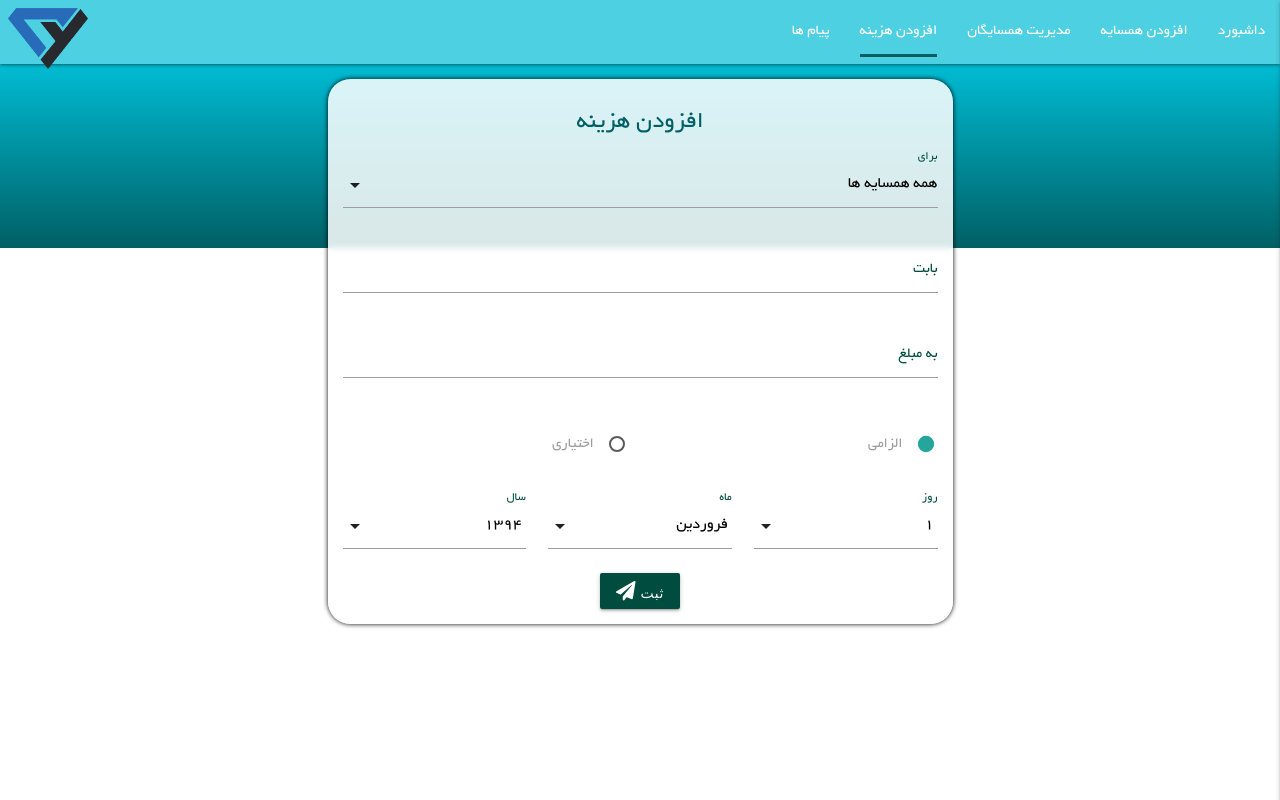
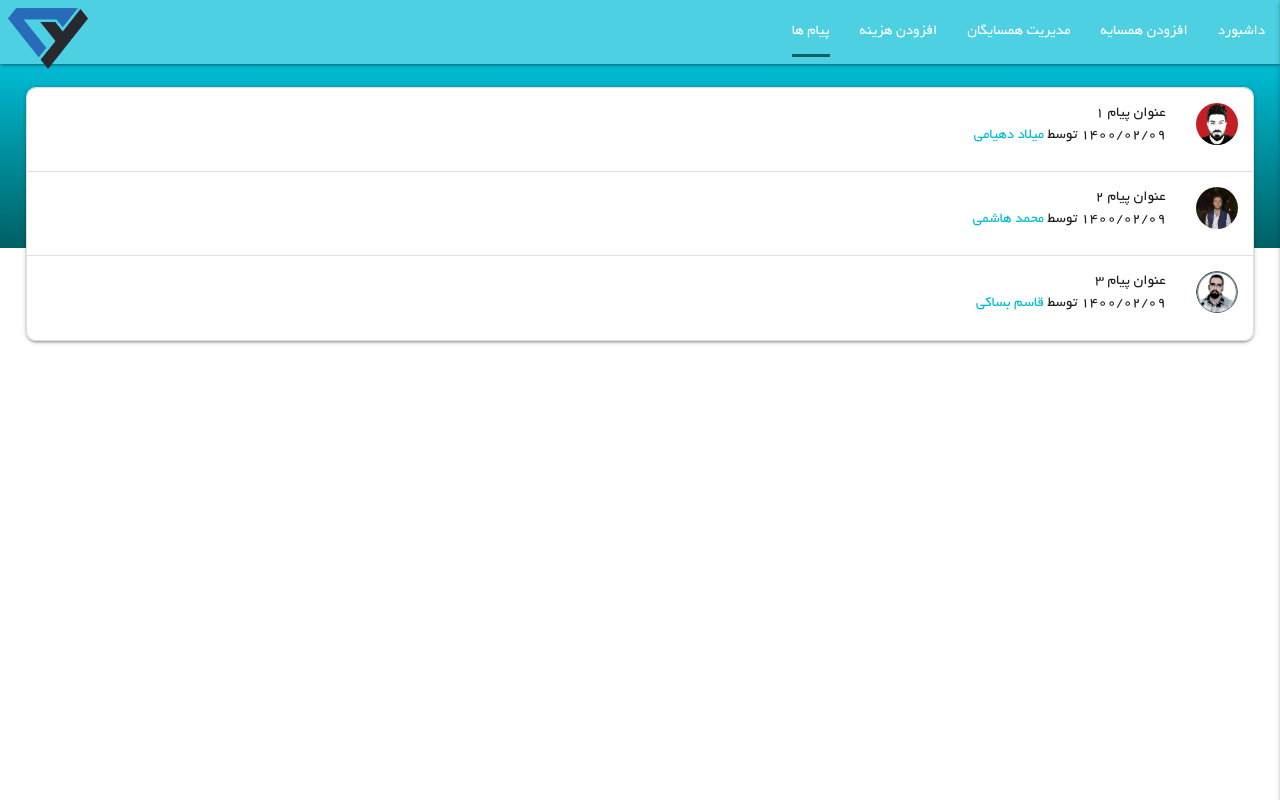
Before and after one commit to qasemB/materialize-project1, a plain HTML site: page index.html in a window 1280 px wide. Drawn offline with Linux system fonts and the light colour scheme.

Commit message:
part #16

```diff
--- a/assets/css/style.css
+++ b/assets/css/style.css
@@ -157,6 +157,24 @@ padding-right: 4rem !important;
   background: #0060643a;
 }
 
+#content5 .collection .collection-item.active{
+    background-color: white !important;
+    color: unset !important;
+}
+
+#content5 .collapsible-header{
+    background-color: unset !important;
+    border-bottom: unset !important;
+}
+
+#content5 .main_list_messages{
+    border-radius: 10px !important;
+    max-height: calc(100vh - 1.1rem - 68px);
+    overflow-y: auto !important;
+}
+
+
+
 @media(min-width:601px){
     .px_md_5{
         padding-left: 5rem !important;
--- a/assets/js/app.js
+++ b/assets/js/app.js
@@ -29,6 +29,9 @@ document.addEventListener('DOMContentLoaded', function() {
             "گاز": null,
         }
     })
+
+    var collapsibleElem = document.querySelectorAll('.collapsible');
+    M.Collapsible.init(collapsibleElem , {})
 
 
     var quickAccessNodes = Array.prototype.slice.call(document.querySelectorAll('.quick_access_items'));
--- a/index.html
+++ b/index.html
@@ -23,8 +23,8 @@
             <li class="tab"><a class="menu_links_desktop" href="#content1">داشبورد</a></li>
             <li class="tab"><a class="menu_links_desktop" href="#content2">افزودن همسایه</a></li>
             <li class="tab"><a class="menu_links_desktop " href="#content3">مدیریت همسایگان</a></li>
-            <li class="tab"><a class="menu_links_desktop active" href="#content4">افزودن هزینه</a></li>
-            <li class="tab"><a class="menu_links_desktop" href="#content5">پیام ها</a></li>
+            <li class="tab"><a class="menu_links_desktop" href="#content4">افزودن هزینه</a></li>
+            <li class="tab"><a class="menu_links_desktop active" href="#content5">پیام ها</a></li>
           </ul>
         </nav>
       </div>
@@ -403,7 +403,7 @@
 
 
     <!-- add coasts ------------------ -->
-    <div id="content4" class="item_content purple active">
+    <div id="content4" class="item_content purple">
       <div class="row p_1">
 
         <div class="col m2 l3 hide-on-small-and-down"></div>
@@ -526,7 +526,66 @@
 
 
 
-       <div id="content5" class="item_content green"></div>
+       <div id="content5" class="item_content green active">
+        <div class="row p_1">
+          <div class="col s12">
+            <ul class="collapsible collection main_list_messages">
+
+              <li class="collection-item avatar waves-effect waves-green col s12">
+
+                <div class="collapsible-header">
+                  <img src="assets/images/avatar/user1.jpeg" class="circle">
+                  <p>
+                    عنوان پیام 1
+                    <br>
+                    1400/02/09 توسط <span class="cyan-text">میلاد دهیامی</span>
+                  </p>
+                </div>
+
+                <div class="collapsible-body">
+                  <p>Lorem ipsum dolor sit amet, consectetur adipisicing elit. Magni perferendis non eius dolor dolorem quis cumque minus ea unde quasi id, animi at vitae a, deleniti natus facere aspernatur! Odio.</p>
+                </div>
+
+              </li>
+
+              <li class="collection-item avatar waves-effect waves-green col s12">
+
+                <div class="collapsible-header">
+                  <img src="assets/images/avatar/user3.jpg" class="circle">
+                  <p>
+                    عنوان پیام 2
+                    <br>
+                    1400/02/09 توسط <span class="cyan-text">محمد هاشمی</span>
+                  </p>
+                </div>
+
+                <div class="collapsible-body">
+                  <p>Lorem ipsum dolor sit amet, consectetur adipisicing elit. Magni perferendis non eius dolor dolorem quis cumque minus ea unde quasi id, animi at vitae a, deleniti natus facere aspernatur! Odio.</p>
+                </div>
+
+              </li>
+
+              <li class="collection-item avatar waves-effect waves-green col s12">
+
+                <div class="collapsible-header">
+                  <img src="assets/images/avatar/user2.jpg" class="circle">
+                  <p>
+                    عنوان پیام 3
+                    <br>
+                    1400/02/09 توسط <span class="cyan-text">قاسم بساکی</span>
+                  </p>
+                </div>
+
+                <div class="collapsible-body">
+                  <p>Lorem ipsum dolor sit amet, consectetur adipisicing elit. Magni perferendis non eius dolor dolorem quis cumque minus ea unde quasi id, animi at vitae a, deleniti natus facere aspernatur! Odio.</p>
+                </div>
+
+              </li>
+
+            </ul>
+          </div>
+        </div>
+       </div>
 
 
 
```
Also changed, not shown: assets/images/avatar/user1.jpeg (added), assets/images/avatar/user2.jpg (added), assets/images/avatar/user3.jpg (added).
